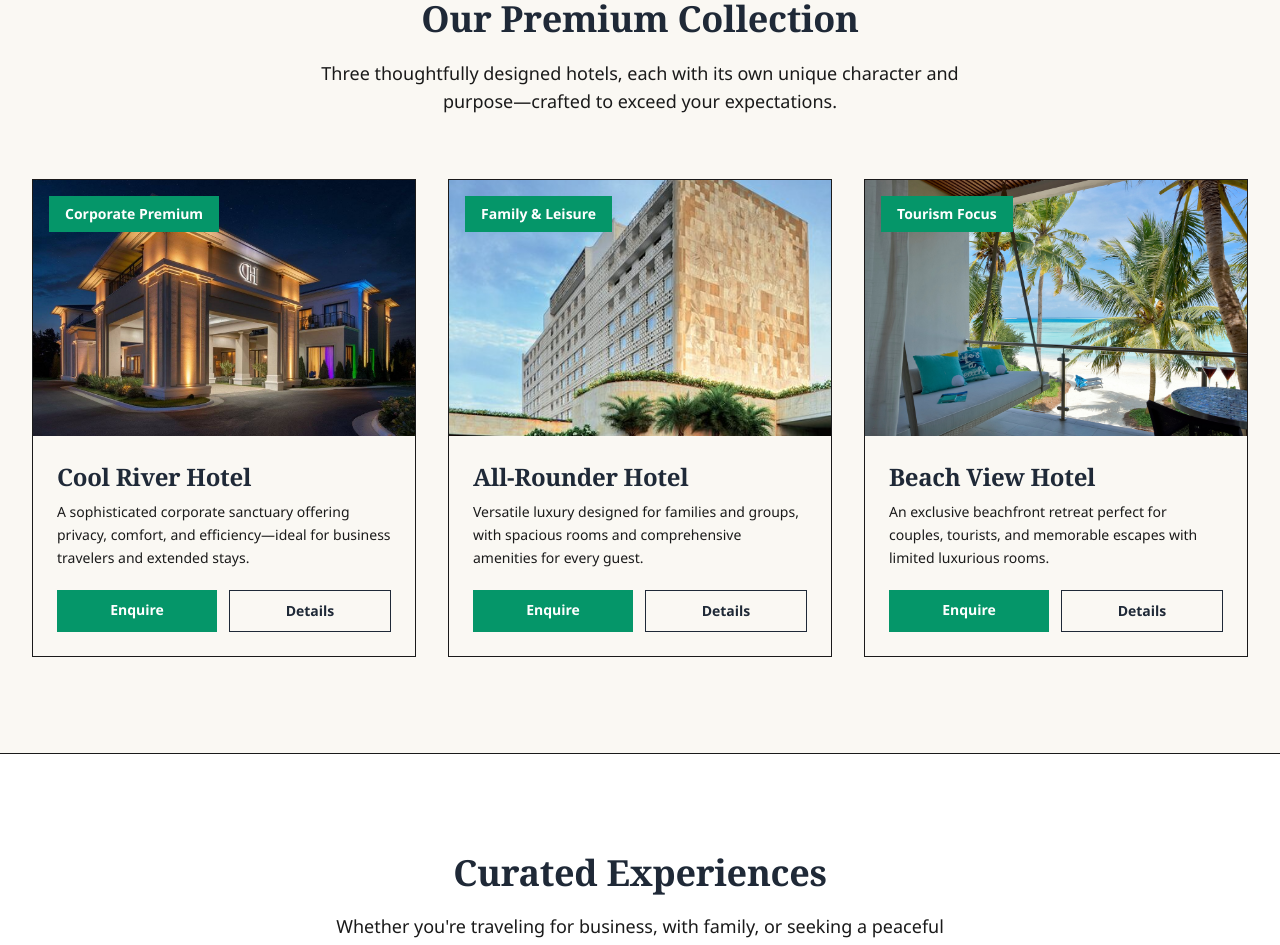
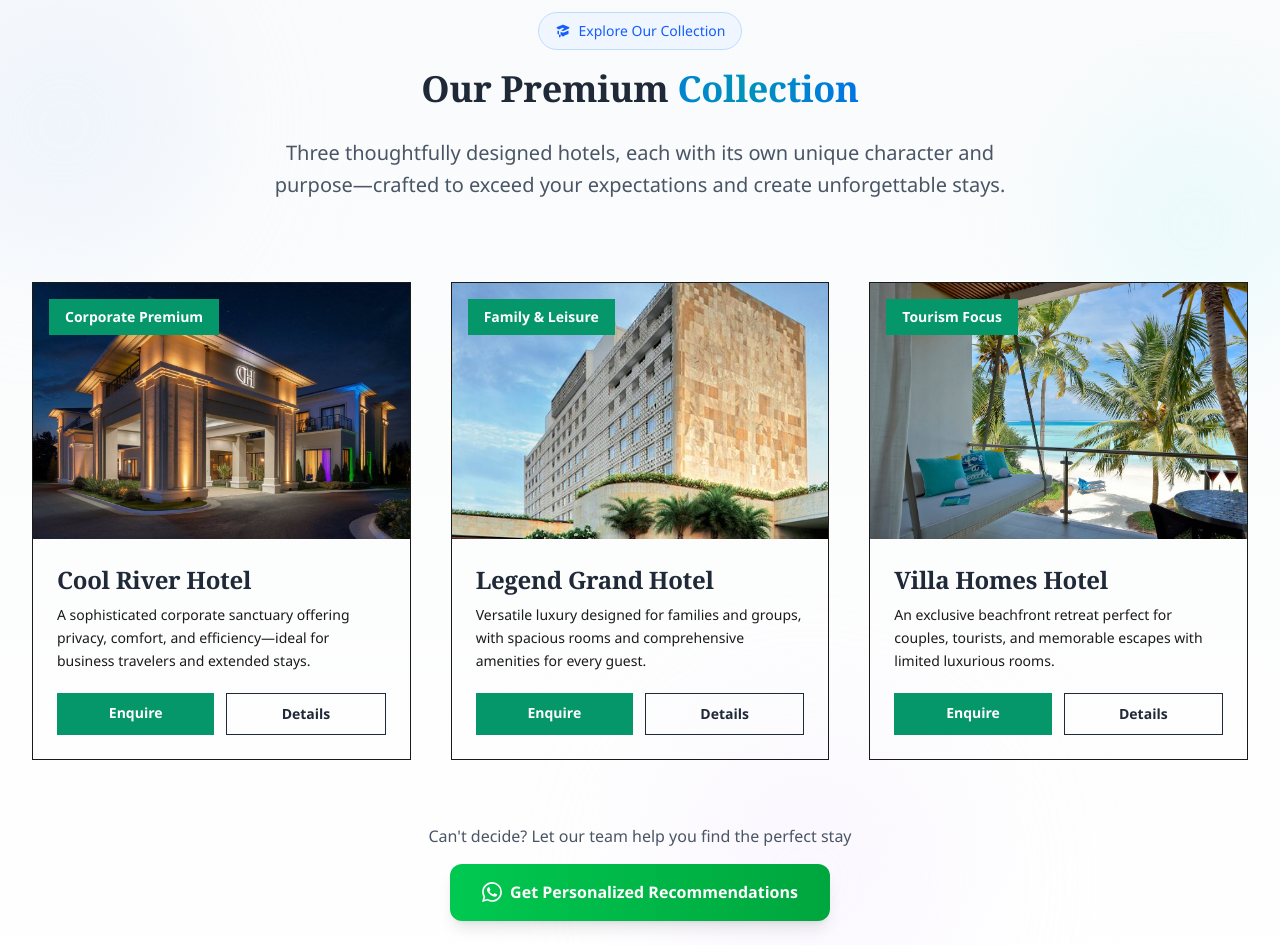
Before and after one commit to amiteshjha01/-kgb-hotels, a Next.js app: page / in a window 1280 px wide. Shown: the part 1060-2005 px from the top of the page. Built offline with nearby package versions, Linux system fonts and the light colour scheme.

Commit message:
feat: enhance HotelsSection with gradient background, animated elements, and updated hotel details

```diff
--- a/components/HotelsSection.tsx
+++ b/components/HotelsSection.tsx
@@ -2,46 +2,155 @@ import HotelCard from "./HotelCard"
 
 export default function HotelsSection() {
     return (
-        <section className="py-12 sm:py-16 md:py-24 bg-background">
-            <div className="max-w-7xl mx-auto px-4 sm:px-6 lg:px-8">
+        <section className="relative py-16 sm:py-20 md:py-28 bg-gradient-to-b from-gray-50 to-white overflow-hidden">
 
-                <div className="text-center mb-8 sm:mb-12 md:mb-16">
-                    <h2 className="text-3xl sm:text-4xl md:text-5xl font-bold text-primary mb-3 sm:mb-4">
-                        Our Premium Collection
+            {/* Decorative Background Elements */}
+            <div className="absolute top-0 left-0 w-full h-full overflow-hidden pointer-events-none">
+                <div className="absolute top-20 -left-20 w-72 h-72 bg-blue-100 rounded-full mix-blend-multiply filter blur-3xl opacity-30 animate-blob"></div>
+                <div className="absolute top-40 -right-20 w-72 h-72 bg-cyan-100 rounded-full mix-blend-multiply filter blur-3xl opacity-30 animate-blob animation-delay-2000"></div>
+                <div className="absolute -bottom-8 left-1/2 w-72 h-72 bg-purple-100 rounded-full mix-blend-multiply filter blur-3xl opacity-30 animate-blob animation-delay-4000"></div>
+            </div>
+
+            <div className="max-w-7xl mx-auto px-4 sm:px-6 lg:px-8 relative z-10">
+
+                {/* Section Header */}
+                <div className="text-center mb-12 sm:mb-16 md:mb-20">
+                    {/* Subtitle Badge */}
+                    <div className="inline-flex items-center gap-2 px-4 py-2 bg-blue-50 border border-blue-200 rounded-full text-blue-600 text-sm font-medium mb-4 animate-fade-in-up">
+                        <svg className="w-4 h-4" fill="currentColor" viewBox="0 0 20 20">
+                            <path d="M10.394 2.08a1 1 0 00-.788 0l-7 3a1 1 0 000 1.84L5.25 8.051a.999.999 0 01.356-.257l4-1.714a1 1 0 11.788 1.838L7.667 9.088l1.94.831a1 1 0 00.787 0l7-3a1 1 0 000-1.838l-7-3zM3.31 9.397L5 10.12v4.102a8.969 8.969 0 00-1.05-.174 1 1 0 01-.89-.89 11.115 11.115 0 01.25-3.762zM9.3 16.573A9.026 9.026 0 007 14.935v-3.957l1.818.78a3 3 0 002.364 0l5.508-2.361a11.026 11.026 0 01.25 3.762 1 1 0 01-.89.89 8.968 8.968 0 00-5.35 2.524 1 1 0 01-1.4 0zM6 18a1 1 0 001-1v-2.065a8.935 8.935 0 00-2-.712V17a1 1 0 001 1z" />
+                        </svg>
+                        Explore Our Collection
+                    </div>
+
+                    <h2 className="text-3xl sm:text-4xl md:text-5xl lg:text-6xl font-bold text-gray-900 mb-4 sm:mb-6 leading-tight animate-fade-in-up animation-delay-200">
+                        Our Premium{" "}
+                        <span className="bg-gradient-to-r from-blue-600 via-cyan-600 to-blue-600 text-transparent bg-clip-text animate-gradient">
+                            Collection
+                        </span>
                     </h2>
-                    <p className="text-base sm:text-lg text-text-light max-w-2xl mx-auto px-2">
-                        Three thoughtfully designed hotels, each with its own unique character and purpose—crafted to exceed your expectations.
+
+                    <p className="text-base sm:text-lg md:text-xl text-gray-600 max-w-3xl mx-auto leading-relaxed px-2 animate-fade-in-up animation-delay-400">
+                        Three thoughtfully designed hotels, each with its own unique character and purpose—crafted to exceed your expectations and create unforgettable stays.
                     </p>
                 </div>
 
-                <div className="grid gap-6 sm:gap-8 md:grid-cols-3 auto-rows-fr">
+                {/* Hotel Cards Grid */}
+                <div className="grid gap-6 sm:gap-8 lg:gap-10 md:grid-cols-3 auto-rows-fr">
 
                     <HotelCard
                         title="Cool River Hotel"
                         tag="Corporate Premium"
+                        tagColor="blue"
                         image="/hotels/cool-river.png"
                         link="/hotel/cool-river"
                         description="A sophisticated corporate sanctuary offering privacy, comfort, and efficiency—ideal for business travelers and extended stays."
+                        features={["Business Center", "High-Speed WiFi", "Conference Rooms"]}
+                        phone="9676247755"
+                        whatsappPhone="9676247755"
                     />
 
                     <HotelCard
-                        title="All-Rounder Hotel"
+                        title="Legend Grand Hotel"
                         tag="Family & Leisure"
+                        tagColor="green"
                         image="/hotels/all-rounder.jpg"
                         link="/hotel/all-rounder"
                         description="Versatile luxury designed for families and groups, with spacious rooms and comprehensive amenities for every guest."
+                        features={["Family Suites", "Swimming Pool", "Kids Play Area"]}
+                        phone="9000907755"
+                        whatsappPhone="9000907755"
+                        featured={true}
                     />
 
                     <HotelCard
-                        title="Beach View Hotel"
+                        title="Villa Homes Hotel"
                         tag="Tourism Focus"
+                        tagColor="purple"
                         image="/hotels/beach-view.jpg"
                         link="/hotel/beach-view"
                         description="An exclusive beachfront retreat perfect for couples, tourists, and memorable escapes with limited luxurious rooms."
+                        features={["Beach Access", "Luxury Villas", "Spa Services"]}
+                        phone="9666597755"
+                        whatsappPhone="9666597755"
                     />
 
                 </div>
+
+                {/* Bottom CTA */}
+                <div className="mt-12 sm:mt-16 text-center">
+                    <p className="text-gray-600 text-sm sm:text-base mb-4">
+                        Can't decide? Let our team help you find the perfect stay
+                    </p>
+                    <a
+                        href="https://wa.me/919676247755"
+                        target="_blank"
+                        rel="noopener noreferrer"
+                        className="inline-flex items-center gap-2 px-6 sm:px-8 py-3 sm:py-4 bg-gradient-to-r from-green-500 to-green-600 text-white font-bold rounded-xl hover:from-green-600 hover:to-green-700 transition-all duration-300 shadow-lg hover:shadow-xl transform hover:scale-105"
+                    >
+                        <svg className="w-5 h-5" fill="currentColor" viewBox="0 0 24 24">
+                            <path d="M17.472 14.382c-.297-.149-1.758-.867-2.03-.967-.273-.099-.471-.148-.67.15-.197.297-.767.966-.94 1.164-.173.199-.347.223-.644.075-.297-.15-1.255-.463-2.39-1.475-.883-.788-1.48-1.761-1.653-2.059-.173-.297-.018-.458.13-.606.134-.133.298-.347.446-.52.149-.174.198-.298.298-.497.099-.198.05-.371-.025-.52-.075-.149-.669-1.612-.916-2.207-.242-.579-.487-.5-.669-.51-.173-.008-.371-.01-.57-.01-.198 0-.52.074-.792.372-.272.297-1.04 1.016-1.04 2.479 0 1.462 1.065 2.875 1.213 3.074.149.198 2.096 3.2 5.077 4.487.709.306 1.262.489 1.694.625.712.227 1.36.195 1.871.118.571-.085 1.758-.719 2.006-1.413.248-.694.248-1.289.173-1.413-.074-.124-.272-.198-.57-.347m-5.421 7.403h-.004a9.87 9.87 0 01-5.031-1.378l-.361-.214-3.741.982.998-3.648-.235-.374a9.86 9.86 0 01-1.51-5.26c.001-5.45 4.436-9.884 9.888-9.884 2.64 0 5.122 1.03 6.988 2.898a9.825 9.825 0 012.893 6.994c-.003 5.45-4.437 9.884-9.885 9.884m8.413-18.297A11.815 11.815 0 0012.05 0C5.495 0 .16 5.335.157 11.892c0 2.096.547 4.142 1.588 5.945L.057 24l6.305-1.654a11.882 11.882 0 005.683 1.448h.005c6.554 0 11.89-5.335 11.893-11.893a11.821 11.821 0 00-3.48-8.413Z" />
+                        </svg>
+                        Get Personalized Recommendations
+                    </a>
+                </div>
             </div>
+
+            {/* Animation Styles */}
+            <style jsx>{`
+                @keyframes blob {
+                    0%, 100% { transform: translate(0, 0) scale(1); }
+                    33% { transform: translate(30px, -50px) scale(1.1); }
+                    66% { transform: translate(-20px, 20px) scale(0.9); }
+                }
+
+                @keyframes fade-in-up {
+                    from {
+                        opacity: 0;
+                        transform: translateY(30px);
+                    }
+                    to {
+                        opacity: 1;
+                        transform: translateY(0);
+                    }
+                }
+
+                @keyframes gradient {
+                    0%, 100% { background-position: 0% 50%; }
+                    50% { background-position: 100% 50%; }
+                }
+
+                .animate-blob {
+                    animation: blob 7s infinite;
+                }
+
+                .animation-delay-2000 {
+                    animation-delay: 2s;
+                }
+
+                .animation-delay-4000 {
+                    animation-delay: 4s;
+                }
+
+                .animate-fade-in-up {
+                    animation: fade-in-up 0.8s ease-out;
+                }
+
+                .animation-delay-200 {
+                    animation-delay: 0.2s;
+                    animation-fill-mode: both;
+                }
+
+                .animation-delay-400 {
+                    animation-delay: 0.4s;
+                    animation-fill-mode: both;
+                }
+
+                .animate-gradient {
+                    background-size: 200% 200%;
+                    animation: gradient 3s ease infinite;
+                }
+            `}</style>
         </section>
     )
 }
```
